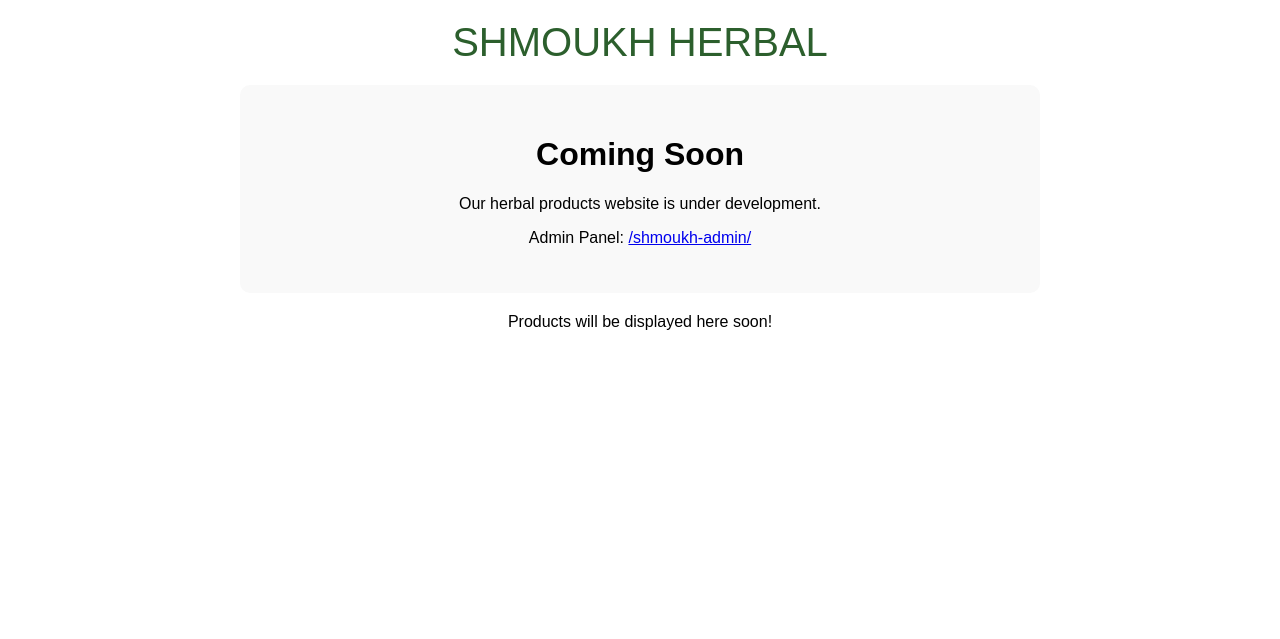
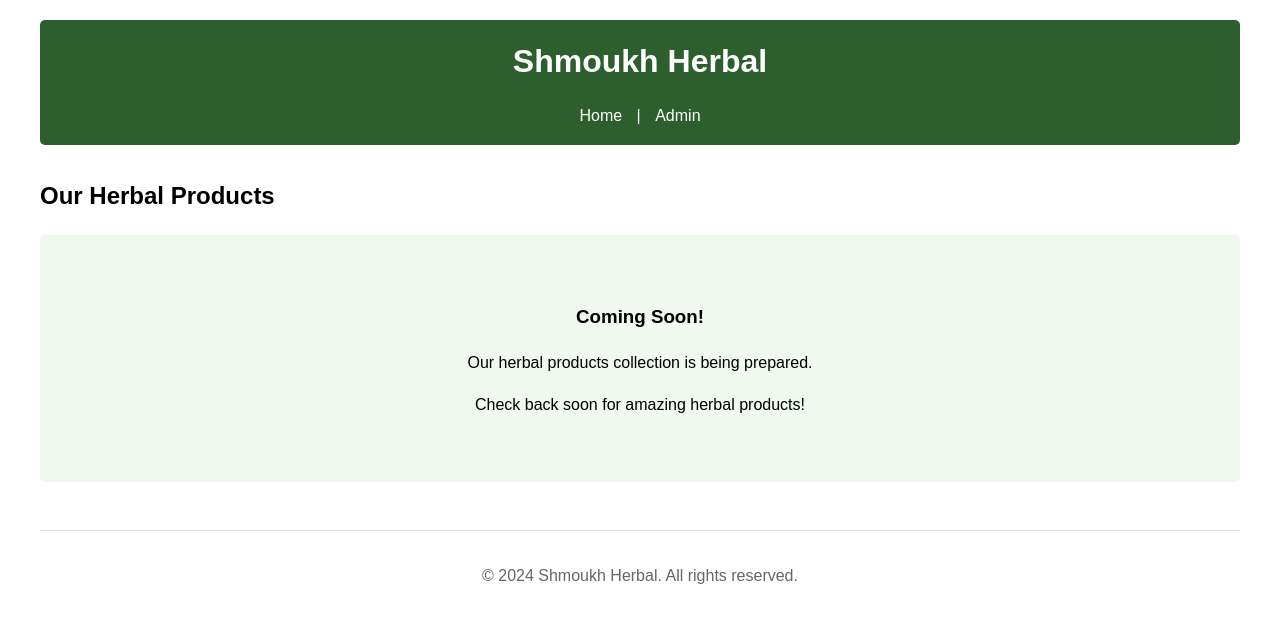
Before and after one commit to IslamThwabeh/shmoukh-herbal, a Django app: page / in a window 1280 px wide. Shown: the top 639 px of the page. Run offline with Django 5.2, Linux system fonts and the light colour scheme; data that the repository does not hold is empty.

Commit message:
Fix static files issues and add basic styling

```diff
--- /dev/null
+++ b/products/static/css/style.css
@@ -0,0 +1,70 @@
+body {
+    font-family: Arial, sans-serif;
+    max-width: 1200px;
+    margin: 0 auto;
+    padding: 20px;
+    line-height: 1.6;
+}
+
+header {
+    background: #2c5f2d;
+    color: white;
+    padding: 1rem;
+    border-radius: 5px;
+    margin-bottom: 2rem;
+}
+
+header h1 {
+    margin: 0;
+    text-align: center;
+}
+
+nav {
+    text-align: center;
+    margin-top: 1rem;
+}
+
+nav a {
+    color: white;
+    text-decoration: none;
+    margin: 0 10px;
+}
+
+nav a:hover {
+    text-decoration: underline;
+}
+
+.product-grid {
+    display: grid;
+    grid-template-columns: repeat(auto-fit, minmax(300px, 1fr));
+    gap: 2rem;
+    margin: 2rem 0;
+}
+
+.product-card {
+    border: 1px solid #ddd;
+    padding: 1.5rem;
+    border-radius: 5px;
+    background: #f9f9f9;
+}
+
+.price {
+    font-weight: bold;
+    color: #2c5f2d;
+    font-size: 1.2em;
+}
+
+.coming-soon {
+    text-align: center;
+    padding: 3rem;
+    background: #f0f8f0;
+    border-radius: 5px;
+}
+
+footer {
+    text-align: center;
+    margin-top: 3rem;
+    padding: 1rem;
+    border-top: 1px solid #ddd;
+    color: #666;
+}
--- /dev/null
+++ b/products/templates/base.html
@@ -0,0 +1,28 @@
+<!DOCTYPE html>
+<html lang="en">
+<head>
+    <meta charset="UTF-8">
+    <meta name="viewport" content="width=device-width, initial-scale=1.0">
+    <title>{% block title %}Shmoukh Herbal{% endblock %}</title>
+    {% load static %}
+    <link rel="stylesheet" href="{% static 'css/style.css' %}">
+</head>
+<body>
+    <header>
+        <h1>Shmoukh Herbal</h1>
+        <nav>
+            <a href="/">Home</a> |
+            <a href="/shmoukh-admin/">Admin</a>
+        </nav>
+    </header>
+
+    <main>
+        {% block content %}
+        {% endblock %}
+    </main>
+
+    <footer>
+        <p>&copy; 2024 Shmoukh Herbal. All rights reserved.</p>
+    </footer>
+</body>
+</html>
--- a/products/templates/products/product_list.html
+++ b/products/templates/products/product_list.html
@@ -1,35 +1,28 @@
-<!DOCTYPE html>
-<html>
-<head>
-    <title>Shmoukh Herbal - Coming Soon</title>
-    <style>
-        body {
-            font-family: Arial, sans-serif;
-            max-width: 800px;
-            margin: 0 auto;
-            padding: 20px;
-            text-align: center;
-        }
-        .logo {
-            font-size: 2.5em;
-            color: #2c5f2d;
-            margin-bottom: 20px;
-        }
-        .message {
-            background: #f9f9f9;
-            padding: 30px;
-            border-radius: 10px;
-            margin: 20px 0;
-        }
-    </style>
-</head>
-<body>
-    <div class="logo">SHMOUKH HERBAL</div>
-    <div class="message">
-        <h1>Coming Soon</h1>
-        <p>Our herbal products website is under development.</p>
-        <p>Admin Panel: <a href="/shmoukh-admin/">/shmoukh-admin/</a></p>
-    </div>
-    <p>Products will be displayed here soon!</p>
-</body>
-</html>
+{% extends "base.html" %}
+
+{% block title %}Products - Shmoukh Herbal{% endblock %}
+
+{% block content %}
+<div class="container">
+    <h2>Our Herbal Products</h2>
+
+    {% if products %}
+        <div class="product-grid">
+            {% for product in products %}
+            <div class="product-card">
+                <h3>{{ product.name }}</h3>
+                <p class="price">${{ product.price }}</p>
+                <p>{{ product.description|truncatewords:20 }}</p>
+                <p>Stock: {{ product.stock_count }}</p>
+            </div>
+            {% endfor %}
+        </div>
+    {% else %}
+        <div class="coming-soon">
+            <h3>Coming Soon!</h3>
+            <p>Our herbal products collection is being prepared.</p>
+            <p>Check back soon for amazing herbal products!</p>
+        </div>
+    {% endif %}
+</div>
+{% endblock %}
--- a/railway.toml
+++ b/railway.toml
@@ -1,10 +1,9 @@
-# railway.toml
 [build]
 builder = "nixpacks"
 buildCommand = "pip install -r requirements.txt"
 
 [deploy]
-startCommand = "python manage.py migrate && gunicorn shmoukh_herbal.wsgi:application --bind 0.0.0.0:$PORT"
+startCommand = "python manage.py migrate && python manage.py collectstatic --noinput && gunicorn shmoukh_herbal.wsgi:application --bind 0.0.0.0:$PORT"
 
 [[services]]
 name = "shmoukh-web"
```
Also changed, not shown: shmoukh_herbal/settings.py (+22 -19 lines), 1 other file.
